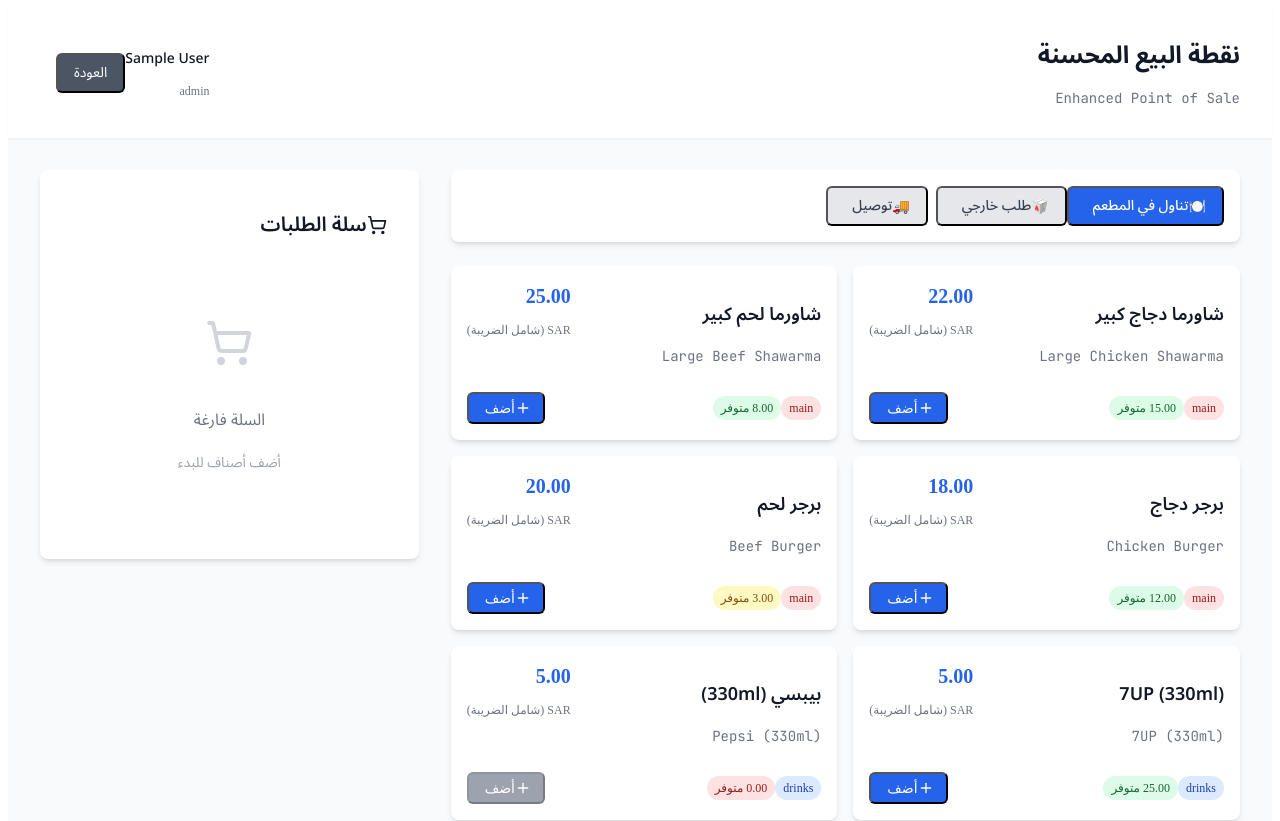
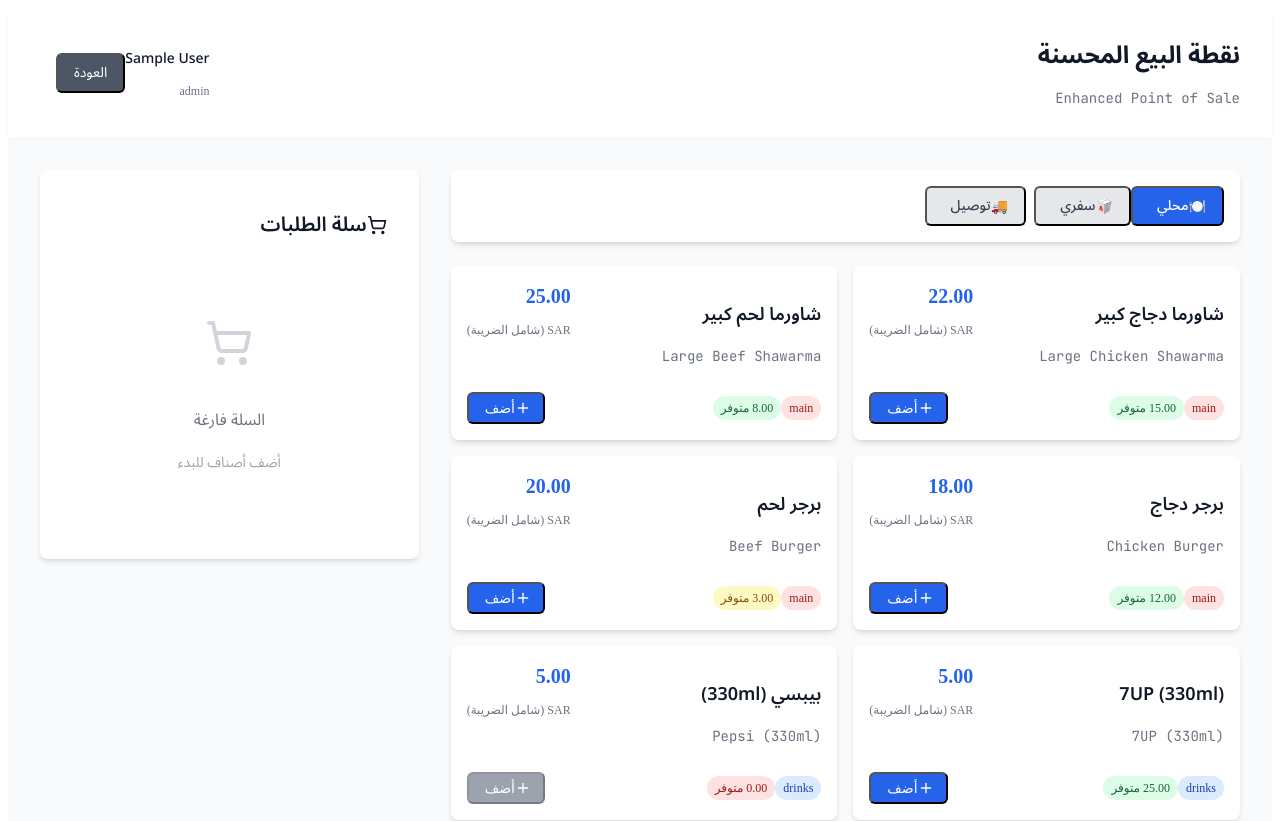
Before and after one commit to FLANsa/FLANsa, a React (Vite) app: page /pos in a window 1280 px wide. Shown: the top 821 px of the page. Built offline with nearby package versions, Linux system fonts and the light colour scheme; sample sign-in values are in the browser's storage.

Commit message:
feat(pos): rename mode labels to محلي/سفري/توصيل

```diff
--- a/src/pages/POSEnhanced.tsx
+++ b/src/pages/POSEnhanced.tsx
@@ -264,8 +264,8 @@ const POSEnhanced: React.FC = () => {
                 {/* Mode Selection */}
                 <div className="flex space-x-2">
                   {[
-                    { value: 'dine-in', label: 'تناول في المطعم', labelEn: 'Dine In', icon: '🍽️' },
-                    { value: 'takeaway', label: 'طلب خارجي', labelEn: 'Takeaway', icon: '🥡' },
+                    { value: 'dine-in', label: 'محلي', labelEn: 'Dine In', icon: '🍽️' },
+                    { value: 'takeaway', label: 'سفري', labelEn: 'Takeaway', icon: '🥡' },
                     { value: 'delivery', label: 'توصيل', labelEn: 'Delivery', icon: '🚚' }
                   ].map(mode => (
                     <button
```
